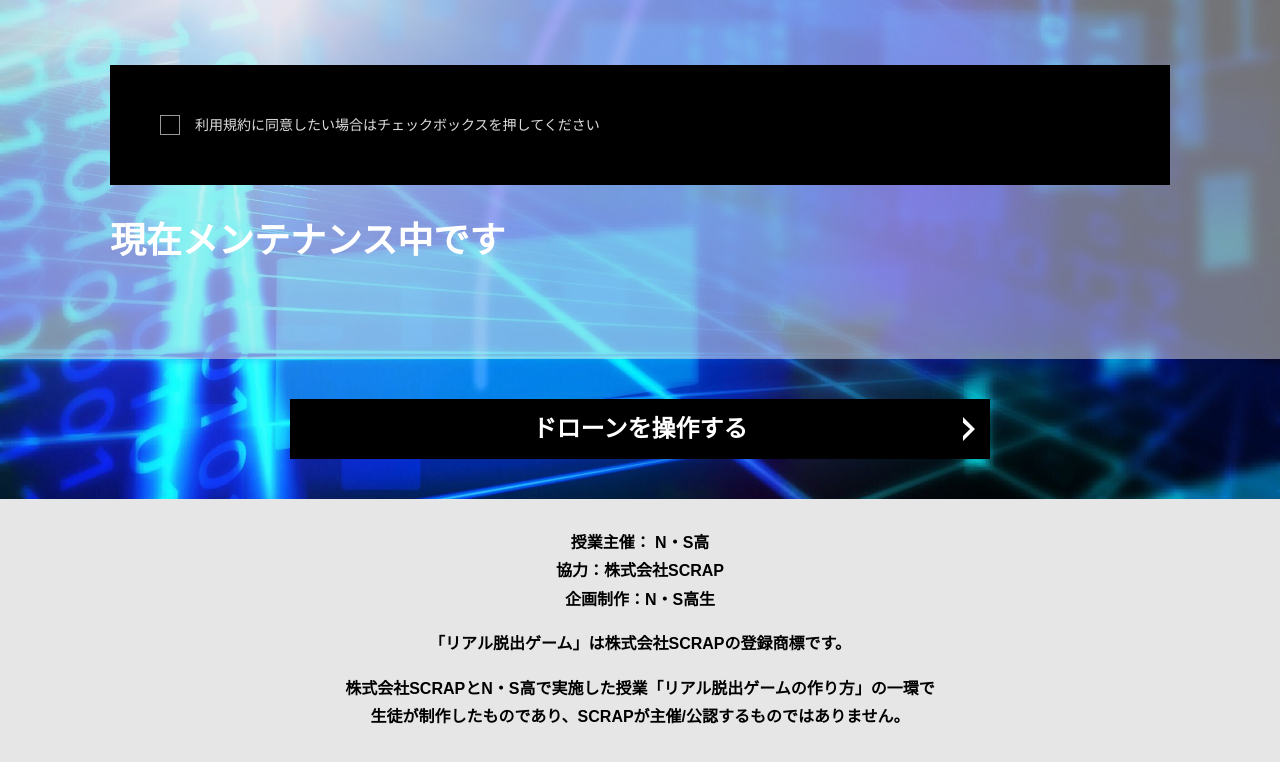
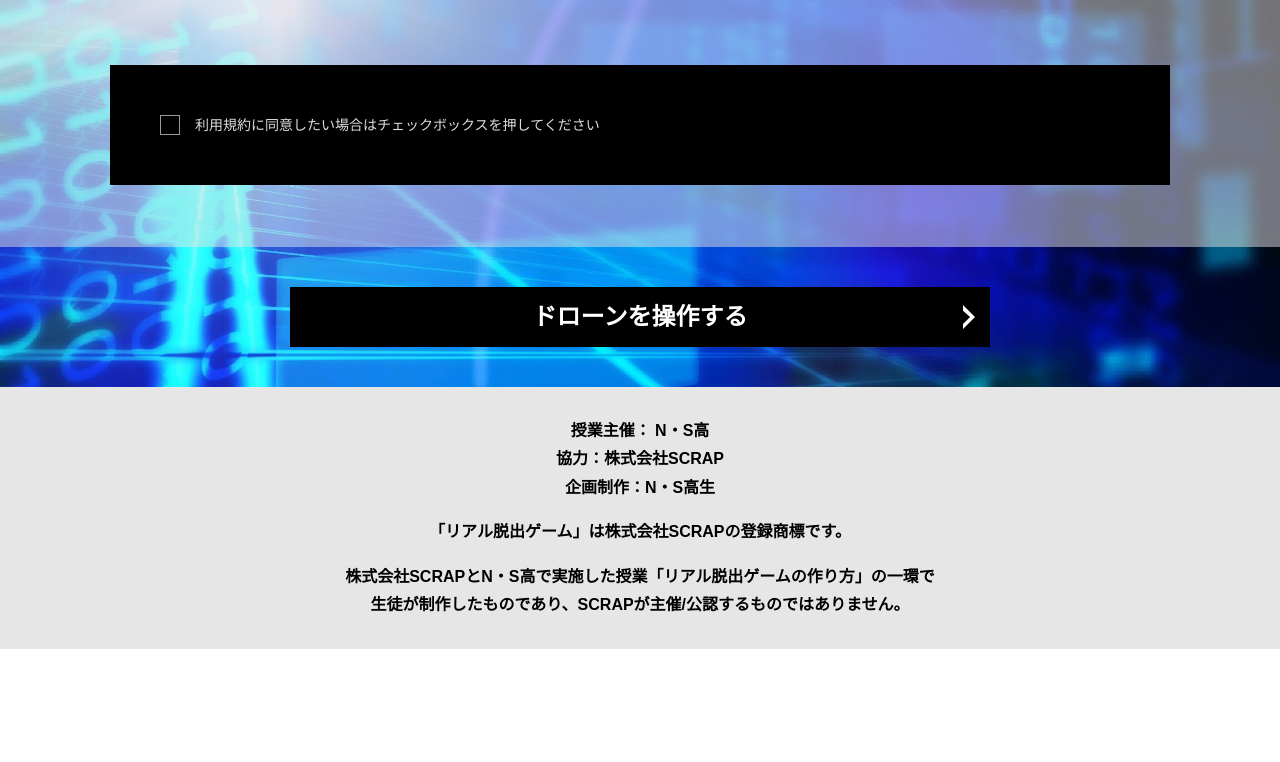
Before and after one commit to jun893/alfa-hiroshima-4, a plain HTML site: page index.html in a window 1280 px wide. Shown: the part 2362-3124 px from the top of the page. After the commit the page ends 3011 px from the top, so only its background shows below. Drawn offline with Linux system fonts and the light colour scheme.

Commit message:
Update index.html

```diff
--- a/index.html
+++ b/index.html
@@ -118,7 +118,7 @@
           <label for="box-1">利用規約に同意したい場合はチェックボックスを押してください</label>
         </div>
 
-        <h1>現在メンテナンス中です</h1>
+
 
 
       </div>
```
